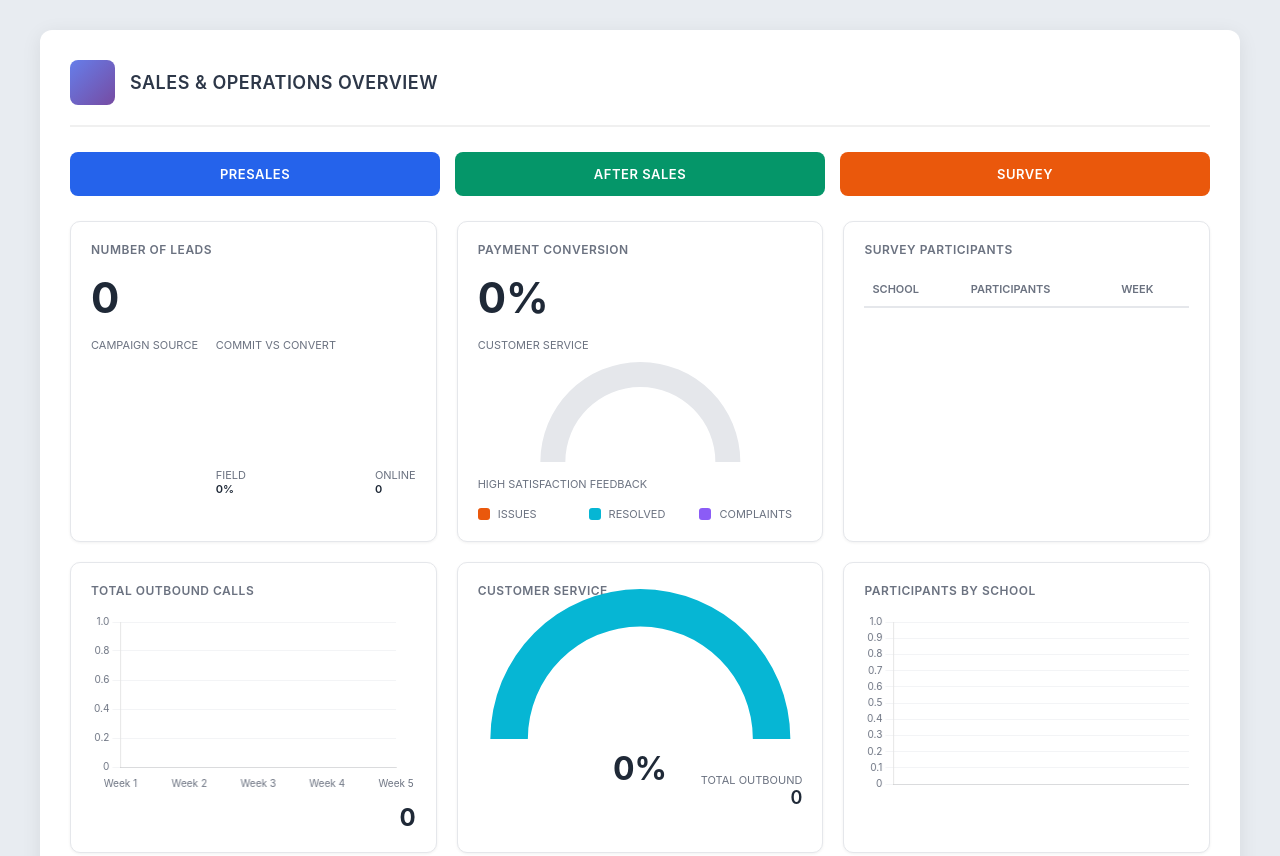
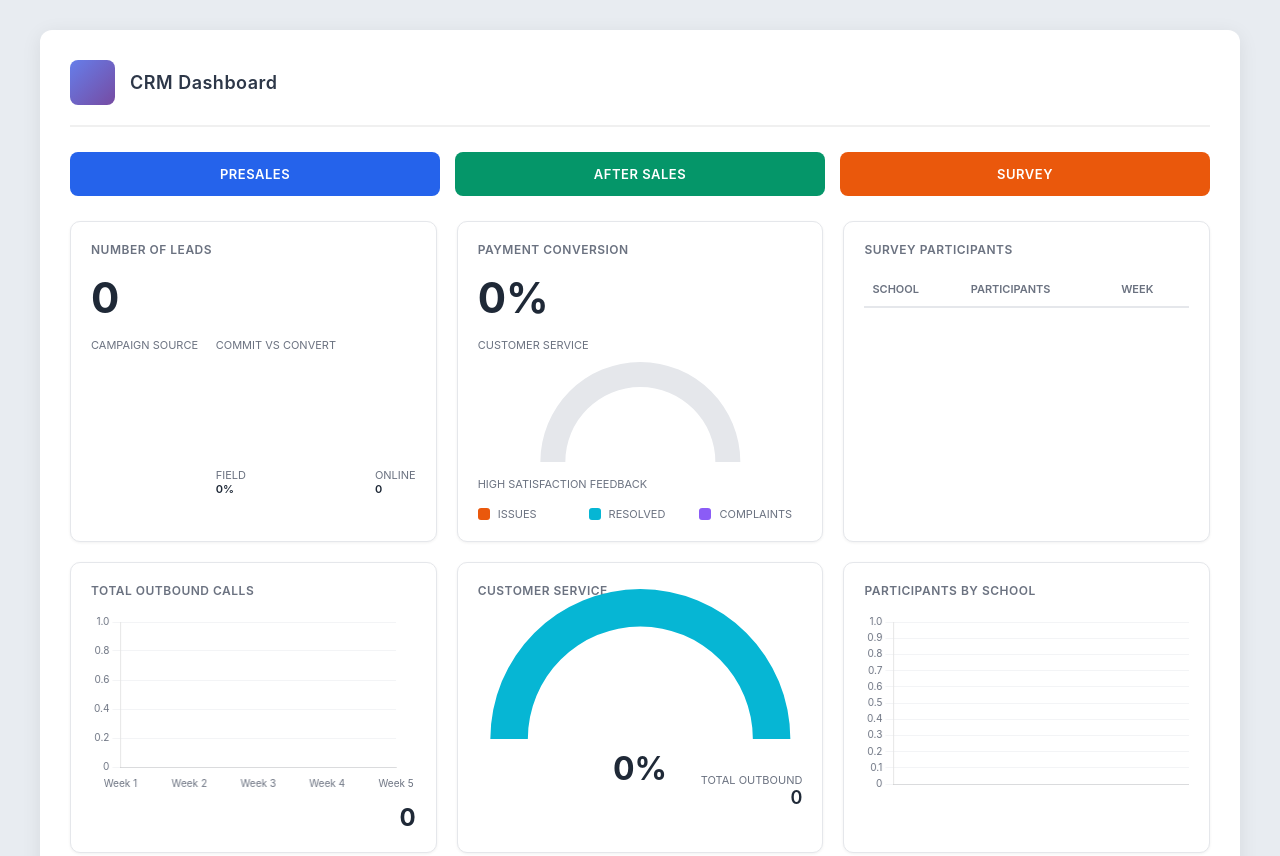
Before and after one commit to Tarantiago003/CRM-DASHBOARD-MVGFC, a plain HTML site: page index.html in a window 1280 px wide. Shown: the top 856 px of the page. Drawn offline with nearby package versions, Linux system fonts and the light colour scheme; no server answers.

Commit message:
crm dashboard remane

```diff
--- a/index.html
+++ b/index.html
@@ -3,7 +3,7 @@
 <head>
   <meta charset="UTF-8" />
   <meta name="viewport" content="width=device-width, initial-scale=1.0" />
-  <title>Sales & Operations Overview</title>
+  <title>CRM Dashboard</title>
   <script src="https://cdn.jsdelivr.net/npm/chart.js"></script>
   <style>
     * { margin: 0; padding: 0; box-sizing: border-box; }
@@ -156,7 +156,7 @@
 <div class="container">
   <div class="header">
     <div class="logo"></div>
-    <div class="title">SALES & OPERATIONS OVERVIEW</div>
+    <div class="title">CRM Dashboard</div>
   </div>
 
   <div class="tabs">
```
